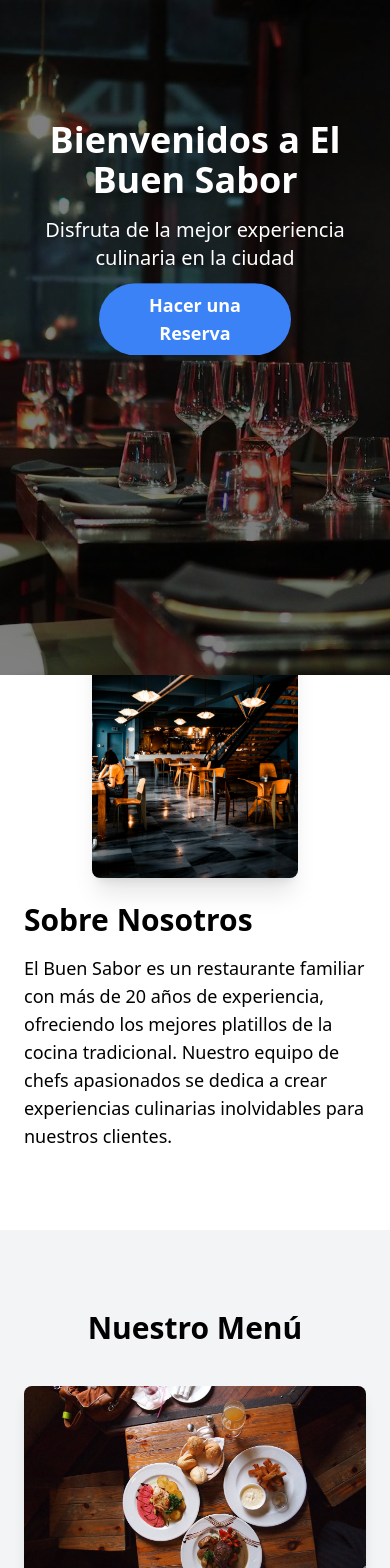
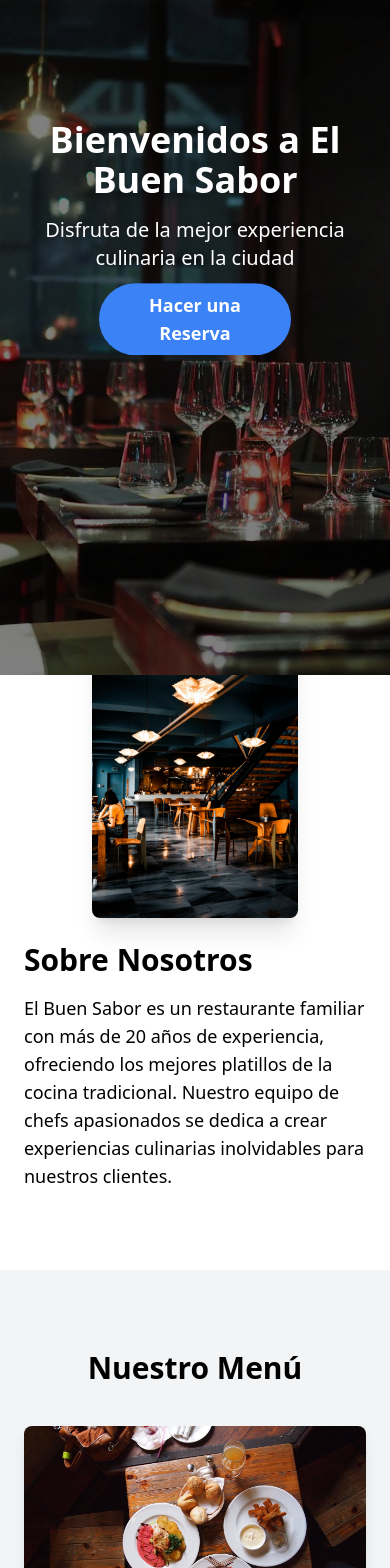
Before and after one commit to Guerre-Pablo-Agustin/reservas-restaurante, a Next.js app: page /site in a window 390 px wide. Shown: the top 1568 px of the page. Built offline with nearby package versions, Linux system fonts and the light colour scheme.

Commit message:
ajuste de diseño en componente about y reserva

```diff
--- a/src/components/site/About/About.tsx
+++ b/src/components/site/About/About.tsx
@@ -3,7 +3,7 @@ import React from 'react'
 
 const About = () => {
   return (
-    <section id="sobre-nosotros" className="md:mt-10 py-20">
+    <section id="sobre-nosotros" className="mt-10  py-20">
     <div className="container mx-auto px-6">
       <div className="flex flex-col md:flex-row items-center">
         <div className="md:w-1/2 mb-6 md:mb-0 flex items-center justify-center">
--- a/src/components/site/Contact/Contact.tsx
+++ b/src/components/site/Contact/Contact.tsx
@@ -21,7 +21,7 @@ const Contact = () => {
                   Horario: Lunes a Domingo, 12:00 PM - 10:00 PM
                 </p>
               </div>
-              <div className="md:w-1/2 mb-6 md:mb-0 flex items-center justify-center">
+              <div className="md:w-1/2 mb-6 md:mb-0 flex items-center justify-center mt-5 md:mt-0">
                 <Image
                   src="/images/site/contact/contacto.jpg"
                   alt="Ubicación del restaurante"
--- a/src/components/site/Reserva/Reserva.tsx
+++ b/src/components/site/Reserva/Reserva.tsx
@@ -17,7 +17,7 @@ const Reserva = () => {
             className="rounded-lg shadow-xl w-[80%]"
           />
         </div>
-        <div className="md:w-1/2 md:pl-10">
+        <div className="w-full md:w-1/2 md:pl-10">
           <ReservationForm />
         </div>
       </div>
```
